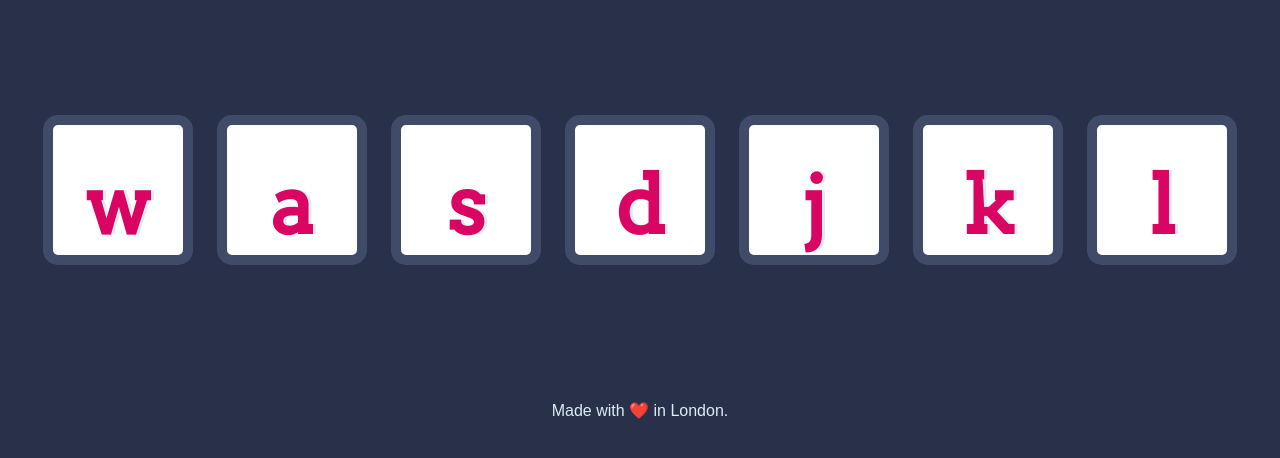
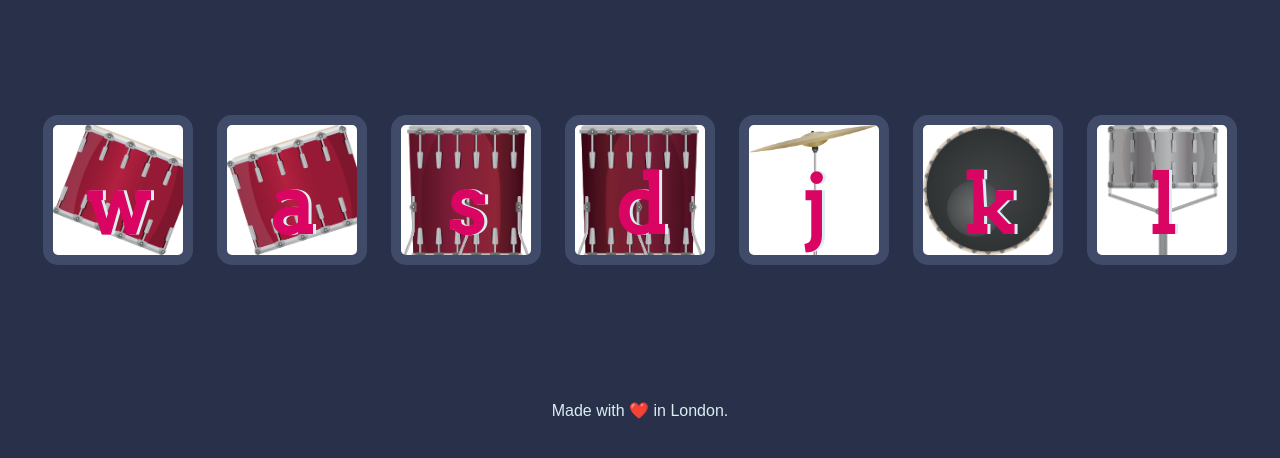
Before and after one commit to Elineely/2021_Web_Development_Bootcamp, a plain HTML site: page drumKit.html in a window 1280 px wide. Shown: the part 174-632 px from the top of the page. Drawn offline with Linux system fonts and the light colour scheme.

Commit message:
drumKit
added background images on each buttons.

```diff
--- a/stylesDrum.css
+++ b/stylesDrum.css
@@ -17,31 +17,38 @@ footer {
 }
 
 .w {
-
+  background-image: url("./imagesDK/tom1.png");
+  background-size: cover;
 }
 
 .a {
-
+  background-image: url("./imagesDK/tom2.png");
+  background-size: cover;
 }
 
 .s {
-
+  background-image: url("./imagesDK/tom3.png");
+  background-size: cover;
 }
 
 .d {
-
+  background-image: url("./imagesDK/tom4.png");
+  background-size: cover;
 }
 
 .j {
-
+  background-image: url("./imagesDK/crash.png");
+  background-size: cover;
 }
 
 .k {
-
+  background-image: url("./imagesDK/kick.png");
+  background-size: cover;
 }
 
 .l {
-
+  background-image: url("./imagesDK/snare.png");
+  background-size: cover;
 }
 
 .set {
```
